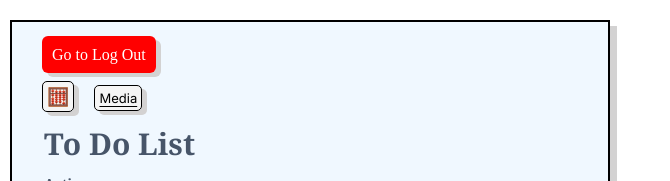
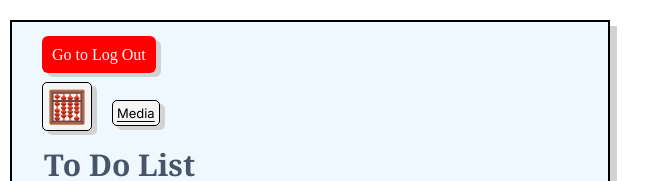
Before and after one commit to uk030621/Main-LWH-Auth-Wrap, a Next.js app: page /Regform in a window 1280 px wide. Shown: the top 181 px of the page, without its empty margins (0-670 px from the left). Built offline with nearby package versions, Linux system fonts and the light colour scheme; no server answers; the database is empty.

Commit message:
Added video

```diff
--- a/app/Regform/vis.module.css
+++ b/app/Regform/vis.module.css
@@ -51,7 +51,7 @@
 }
 
 .gotoStock{
-  font-size:large;
+  font-size:xx-large;
 
   background-color: whitesmoke;
   padding: 4px 4px;
--- a/app/alltoowell/page.js
+++ b/app/alltoowell/page.js
@@ -10,7 +10,7 @@ const CalculatorWithVideo = () => {
       height: '315',
       width: '560',
       playerVars: {
-        autoplay: 1, // Don't autoplay video
+        autoplay: 0, // Don't autoplay video
       },
     };
 
@@ -20,6 +20,9 @@ const CalculatorWithVideo = () => {
       <div className={styles.videoContainer}>
       <Link className="p-2 mt-10" href="/Regform">Back</Link>
       <YouTube videoId="sRxrwjOtIag" opts={videoOptions} />
+
+      <YouTube videoId="tbEekLA7J3Y" opts={videoOptions} />
+
       </div>
       <div className={styles.calculatorContainer}>
         {/* Your calculator component */}
```
